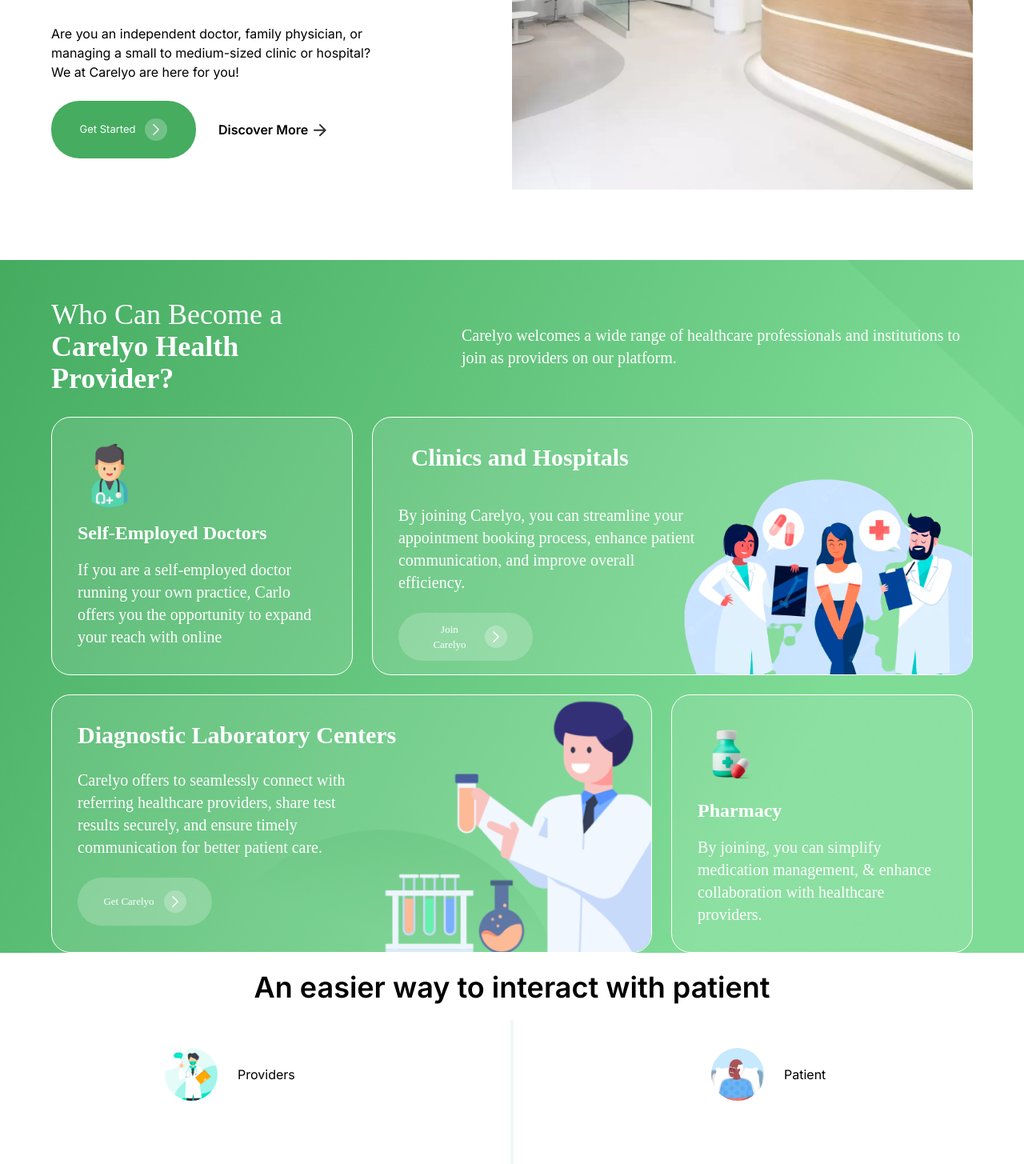
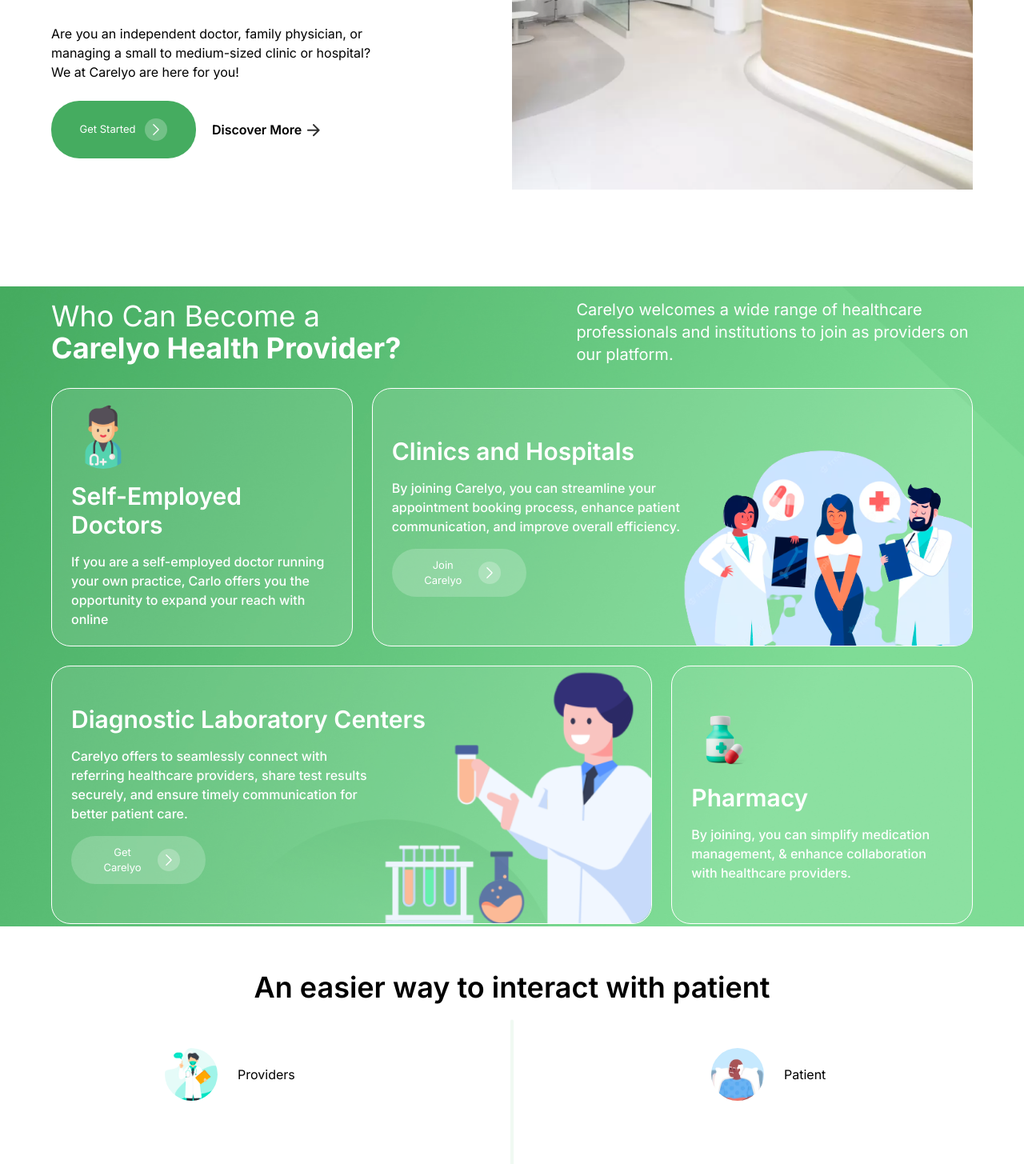
Before and after one commit to meeruu8282/next-mongodb-clerk, a Next.js app: page /providers/howItWorks in a window 1280 px wide. Shown: the part 600-2055 px from the top of the page at 80% size. Built offline with nearby package versions, Linux system fonts and the light colour scheme.

Commit message:
made the page responsive and mobile friendly

```diff
--- a/src/app/(pages)/providers/howItWorks/HowItWorksGreenbackground.tsx
+++ b/src/app/(pages)/providers/howItWorks/HowItWorksGreenbackground.tsx
@@ -57,21 +57,21 @@
     return (
         <>
 
-            <div className="flex flex-col w-[100%] justify-center bg-cover bg-center  h-auto items-center text-white gap-7"  style={{ backgroundImage: 'url("/Frame1000006593.jpg")' }}>
+            <div className="flex flex-col w-[100%] justify-center bg-cover bg-center items-center text-white gap-7 h-full" style={{ backgroundImage: 'url("/Frame1000006593.jpg")'}}>
                 {/* Header */}
-                <div className="flex w-[90%] flex-row justify-between items-center font-normal pt-12 ">
-                    <div className="flex justify-start items-center">
-                        <h1 className="font-[Poppins] text-4xl">{heading1} <span className="block font-bold">{heading1Bold}</span></h1>
+                <div className={`flex w-[90%] flex-row justify-between items-center font-normal mt-3 ${style.madeItToCol540}`}>
+                    <div className="flex justify-start items-center w-full">
+                        <h1 className="text-[Poppins] text-xl sm:text-2xl md:text-3xl lg:text-4xl xl:text-4xl ">{heading1} <span className="block font-bold">{heading1Bold}</span></h1>
                     </div>
-                    <div className="flex justify-end items-centerw-[90%]">
-                        <h2 className="font-[Poppins] text-xl w-[80%]"> {heading2} </h2>
+                    <div className="flex justify-end items-center ">
+                        <h2 className={`text-[Poppins] text-sm sm:text-base md:text-lg lg:text-xl xl:text-xl w-[90%] ${style.madeIt100Width540}`}> {heading2} </h2>
                     </div>
                 </div>
                 {/* Section */}
                 <div className="flex flex-col justify-center items-center gap-6 ">
                     <div className={`flex w-[90%] flex-row h-[100%] justify-center items-center gap-6 ${style.madeItToCol} `}>
-                        <div className={`flex flex-col w-2/6  h-[20.1875rem] justify-center items-start font-[Poppins] bg-white bg-opacity-10 border border-white rounded-3xl gap-4 p-8 ${style.madeItTo90Width} ${style.minHeight}`}>
-                            <div className={`flex justify-center items-center ${style.hidingImageW1080}  `}>
+                        <div className={`flex flex-col w-2/6  h-[20.1875rem] justify-center items-start text-[Poppins] bg-white bg-opacity-10 border border-white rounded-3xl gap-4 p-6 ${style.reducePaddingW350} ${style.madeItTo90Width} ${style.minHeight}`}>
+                            <div className={`hidden lg:flex  justify-center items-center ${style.hidingImageW1080}  `}>
                                 <Image
                                     layout="fixed"
                                     width={80}
@@ -81,21 +81,21 @@
                                 />
                             </div>
                             <div className="flex justify-center items-center">
-                                <h1 className="text-2xl font-semibold">{title1}</h1>
+                                <h1 className=" text-[Poppins] text-base sm:text-lg md:text-2xl lg:text-2xl xl:text-3xl font-semibold">{title1}</h1>
                             </div>
                             <div className="flex justify-center items-center">
-                                <p className="text-xl font-medium">{text1}</p>
+                                <p className="text-[Poppins] text-xs sm:text-sm md:text-sm lg:text-sm xl:text-base font-medium">{text1}</p>
                             </div>
                         </div>
-                        <div className={`flex w-4/6 h-[20.1875rem] font-[Poppins] border border-white rounded-3xl bg-white bg-opacity-10 ${style.madeItTo90Width} ${style.minHeight}`}>
-                            <div className={`flex flex-col w-3/4 justify-center items-start gap-6 p-8 ${style.madeItTo90Width} `}>
-                                <div className="flex justify-center items-center p-4">
-                                    <h1 className="font-semibold font-[Poppins] text-3xl">{title2}</h1>
+                        <div className={`flex w-4/6 h-[20.1875rem] text-[Poppins] border border-white rounded-3xl bg-white bg-opacity-10  ${style.madeItTo90Width} ${style.minHeight}`}>
+                            <div className={`flex flex-col w-3/4 justify-center items-start gap-4 p-6 ${style.madeIt100Width} ${style.changeWidthToFull} ${style.reducePaddingW350}`}>
+                                <div className="flex justify-center items-center">
+                                    <h1 className="text-[Poppins] text-base sm:text-lg md:text-2xl lg:text-2xl xl:text-3xl font-semibold">{title2}</h1>
                                 </div>
-                                <div className={`flex justify-center items-center w-[87%] ${style.makeWidth80} ${style.makeWidth75} ${style.text100width}`}>
-                                    <p className="text-xl font-medium w-full">{text2}</p>
+                                <div className={`flex justify-center items-center w-[87%] ${style.makeWidth80} ${style.makeWidth75} ${style.madeIt100Width}`}>
+                                    <p className="text-[Poppins] text-xs sm:text-sm md:text-sm lg:text-sm xl:text-base font-medium">{text2}</p>
                                 </div>
-                                <div className={`flex justify-center items-center ${style.buttonStart}`}>
+                                <div className={` justify-center items-center hidden md:flex ${style.hidingImageW780}`}>
                                     <CarelyoButton
                                         buttonText={`${buttonText1}`}
                                         color="third"
@@ -103,8 +103,11 @@
                                         size="small" />
                                 </div>
                             </div>
-                            <div className={`flex flex-col w-1/4 justify-end items-end ${style.hidingImageW1080}`} >
-                                <div className="w-[361px] h-[246px] justify-center items-center">
+
+
+
+                            <div className={`hidden lg:flex flex-col w-1/4 justify-end items-end ${style.hidingImageW1080}`} >
+                                <div className={` w-[361px] h-[246px] justify-center items-center `}>
                                     <Image
                                         layout="fixed"
                                         width={361}
@@ -116,10 +119,10 @@
                             </div>
                         </div>
                     </div>
-                    <div className={`flex w-[90%] flex-row-reverse h-[100%] justify-center items-center gap-6 ${style.madeItToCol}`}>
+                    <div className={`flex w-[90%] flex-row-reverse h-[100%] justify-center items-center gap-6 ${style.madeItToCol} ${style.addPaddingBottom}`}>
 
-                        <div className={`flex flex-col w-2/6  h-[20.1875rem] justify-center items-start font-[Poppins] bg-white bg-opacity-10 border border-white rounded-3xl gap-4 p-8 ${style.madeItTo90Width} ${style.minHeight}`}>
-                            <div className={`flex justify-center items-center ${style.hidingImageW1080}  `}>
+                        <div className={`flex flex-col w-2/6  h-[20.1875rem] justify-center items-start text-[Poppins] bg-white bg-opacity-10 border border-white rounded-3xl gap-4 p-6 ${style.reducePaddingW350} ${style.madeItTo90Width} ${style.minHeight}`}>
+                            <div className={` justify-center items-center hidden lg:flex  ${style.hidingImageW1080}`}>
                                 <Image
                                     layout="fixed"
                                     width={80}
@@ -129,23 +132,23 @@
                                 />
                             </div>
                             <div className="flex justify-center items-center">
-                                <h1 className="text-2xl font-semibold">{title4}</h1>
+                                <h1 className="text-[Poppins] text-base sm:text-lg md:text-2xl lg:text-2xl xl:text-3xl font-semibold">{title4}</h1>
                             </div>
                             <div className="flex justify-center items-center">
-                                <p className="text-xl font-medium">{text4}</p>
+                                <p className="text-[Poppins] text-xs sm:text-sm md:text-sm lg:text-sm xl:text-base font-medium">{text4}</p>
                             </div>
                         </div>
 
-                        <div className={`flex w-4/6 h-[20.1875rem] font-[Poppins] border border-white bg-white bg-opacity-10 rounded-3xl ${style.madeItTo90Width} ${style.minHeight}`}>
+                        <div className={`flex w-4/6 h-[20.1875rem] text-[Poppins]  border border-white bg-white bg-opacity-10 rounded-3xl ${style.madeItTo90Width} ${style.minHeight}`}>
 
-                            <div className={`flex flex-col w-3/4 justify-center items-start gap-6 p-8 `}>
+                            <div className={`flex flex-col w-3/4 justify-center items-start gap-4 p-6 ${style.reducePaddingW350} ${style.madeIt100Width} ${style.reducePaddingW350}`}>
                                 <div className="flex justify-center items-center">
-                                    <h1 className="font-semibold font-[Poppins] text-3xl">{title3}</h1>
+                                    <h1 className="text-[Poppins] text-base sm:text-lg md:text-2xl lg:text-2xl xl:text-3xl font-semibold">{title3}</h1>
                                 </div>
-                                <div className={`w-[87%] flex justify-center items-center  ${style.makeWidth80} ${style.makeWidth75} ${style.text100width}`}>
-                                    <p className="text-xl font-medium">{text3}</p>
+                                <div className={`w-[87%] flex justify-center items-center  ${style.makeWidth80} ${style.makeWidth75} ${style.madeIt100Width}`}>
+                                    <p className="text-[Poppins] text-xs sm:text-sm md:text-sm lg:text-sm xl:text-base font-medium">{text3}</p>
                                 </div>
-                                <div className={`flex justify-center items-center ${style.buttonStart}`}>
+                                <div className={` justify-center items-center hidden md:flex ${style.hidingImageW780}`}>
                                     <CarelyoButton
                                         buttonText={`${buttonText2}`}
                                         color="third"
@@ -153,7 +156,7 @@
                                         size="small" />
                                 </div>
                             </div>
-                            <div className={`flex flex-col w-1/4 justify-end items-end ${style.hidingImageW1080}`} >
+                            <div className={`hidden lg:flex flex-col w-1/4 justify-end items-end ${style.hidingImageW1080}`} >
                                 <div className="w-[361px]  justify-center items-center">
                                     <Image
                                         layout="fixed"
--- a/src/app/(pages)/providers/howItWorks/HowItWorksWelcome.tsx
+++ b/src/app/(pages)/providers/howItWorks/HowItWorksWelcome.tsx
@@ -35,26 +35,26 @@
 
             <div className="leftside w-[100%] flex flex-col justify-center items-center gap-6">
 
-                <div className={`flex w-full justify-start items-center ${style.make85Width}`}>
-                    <h1 className="text-base text-sage font-semibold text-[Poppins]">
+                <div className={`flex w-full justify-start items-center ${style.make100Width1240}`}>
+                    <h1 className="text-sm sm:text-base md:text-base lg:text-base xl:text-base text-sage font-semibold text-[Poppins]">
                         {welcomeText}
                     </h1>
                 </div>
 
                 <div className={`flex w-full justify-start items-center ${style.flexJusticeCenter}`}>
-                    <h2 className={`text-6xl w-[45%] ${style.make85Width} font-semibold text-[Poppins]`}>
+                    <h2 className={`text-4xl sm:text-5xl md:text-5xl lg:text-6xl xl:text-6xl  w-[50%] ${style.make100Width1240} font-semibold text-[Poppins]`}>
                         {text1}
                     </h2>
                 </div>
 
                 <div className={`flex w-full justify-start items-center ${style.flexJusticeCenter}`}>
-                    <p className={`text-md w-[70%] ${style.make85Width} font-normal text-[Poppins]`}>
+                    <p className={`text-sm sm:text-base md:text-base lg:text-base xl:text-base w-[70%] ${style.make100Width1240} font-normal text-[Poppins]`}>
                         {text2}
                     </p>
                 </div>
 
-                <div className={`flex flex-row w-full justify-start items-center gap-7 ${style.flexColumn} ${style.make85Width}`}>
-                    <div className="">
+                <div className={`flex flex-row w-full justify-start items-center gap-2 ${style.flexColumn} ${style.make100Width1240}`}>
+                    <div className={`flex justify-start items-center ${style.width100On380}`}>
                         <CarelyoButton
                             buttonText={textButton1}
                             buttonSize="vLB"
@@ -62,10 +62,12 @@
                             size="small"
                         />
                     </div>
-                    <div className="flex">
-                        <div className="w-full ">
+                    <div className="flex w-full justify-start items-center pl-3">
+
+                    <div className="flex justify-center items-center">
+                        <div className="w-full">
                             <div className="w-[7.2rem] h-[1.4rem]">
-                                <div className="font-semibold text-base text-black text-[Poppins]">
+                                <div className="font-semibold text-sm sm:text-base md:text-base lg:text-base xl:text-base text-black text-[Poppins]">
                                     {textButton2}
                                 </div>
                             </div>
@@ -102,9 +104,12 @@
 
                 </div>
 
+
+                </div>
+
             </div>
 
-            <div className={`w-full h-[100%] flex justify-end items-center ${style.hidingImage}`}>
+            <div className={`rightside w-full h-[100%] block justify-end items-center ${style.hidingImage}`}>
                 <Image
                     src={imageSrc}
                     alt="entre"
--- a/src/app/(pages)/providers/howItWorks/checkTextBox.tsx
+++ b/src/app/(pages)/providers/howItWorks/checkTextBox.tsx
@@ -19,7 +19,7 @@
     <div className=" flex flex-col justify-start items-center gap-2 ">
     <div className="flex flex-row justify-center items-center w-full">
       <div className="h-auto w-auto rounded-2xl p-2 bg-sage bg-opacity-[10%] gap-3">
-      <div className="w-auto h-auto rounded-full items-center">
+      <div className="w-auto h-auto rounded-full  items-center">
               <svg
                 width="20"
                 height="21"
@@ -35,11 +35,11 @@
             </div>
       </div>
 
-      <h1 className={`w-[100%] h-[38px] text-[poppins] text-2xl font-semibold pl-2 ${style.textXlarge}`}>
+      <h1 className={`w-[100%] h-[38px] text-[Poppins] text-lg sm:text-xl md:text-xl lg:text-2xl xl:text-2xl font-semibold pl-2 ${style.changeHeightToAuto}`}>
         {header}
       </h1>
     </div>
-    <div className={`w-[100%] h-[128px] opacity-50 text-[poppins] text-xl font-normal ${style.textSmall}`}>
+    <div className={` w-[100%] h-[128px] opacity-50 text-[Poppins] text-sm sm:text-base md:text-base lg:text-lg xl:text-xl font-normal ${style.changeHeightToAuto}`}>
       {paragraph}
     </div>
   </div>
--- a/src/app/(pages)/providers/howItWorks/page.tsx
+++ b/src/app/(pages)/providers/howItWorks/page.tsx
@@ -20,7 +20,7 @@
 
 
 
-    <div className="w-screen justify-center items-center flex flex-col">
+    <div className="w-full justify-center items-center flex flex-col mb-auto">
        {/* <BlurBackGroundDesign />  */}
       <div className="w-full flex justify-center items-center min-h-screen">
         <HowItWorksWelcome
@@ -34,7 +34,7 @@
       </div>
 
 
-      <div className="w-full flex justify-center items-center h-screen ">
+      <div className="w-full flex justify-center items-center h-screen  mx-auto my-auto">
         <HowItWorksGreenbackground
           heading1={"Who Can Become a"}
           heading1Bold={"Carelyo Health Provider?"}
@@ -59,7 +59,7 @@
 
 
 
-      <div className="flex flex-col w-full mx-auto justify-center h-full items-center text-[Poppins] mt-14">
+      <div className={`block flex-col w-full justify-center h-full items-center text-[Poppins] mx-auto my-auto mt-14 ${style.hideMobileMode}`}>
 
         <div className="w-full justify-center flex items-center mb-5">
           <h1 className="text-[Poppins] font-semibold text-4xl">
@@ -67,7 +67,7 @@
           </h1>
         </div>
 
-        <div className={`flex flex-row w-[100%] justify-center${style.make85Width}`}>
+        <div className={`flex flex-row w-[100%] justify-center ${style.make85Width}`}>
           <div className="leftside w-[100%]  flex flex-col items-center justify-start">
             <div className="flex items-center justify-between w-[185px] h-[66px] mb-[6%] mt-[6%]">
               <div className="w-[66px] h-[66px]">
@@ -186,16 +186,73 @@
             imageSrc2={"/mobilePhonehowitworksimage707.png"}
             text1={"During the consultation, providers engage with the client, conduct assessments, diagnose conditions, recommend treatments, and provide medical advice."}
             listText1={"Virtual consultation or visit your provider in person."}
-            listText2={"Discuss your health concerns, receive medical advice, and ask any questions you may have."}   />
+            listText2={"Discuss your health concerns, receive medical advice, and ask any questions you may have."} />
         </div>
 
       </div>
 
 
 
-      <div className="Mobilemode twoside section">
+
+      <div className={`Mobilemode twoside section flex-col w-full justify-center items-center mx-auto my-auto h-full hidden ${style.showMobileMode}`}>
 
 
+
+      <div className="w-full justify-center flex items-center mb-[12%] mt-[10%]">
+          <h1 className="text-[Poppins] font-semibold text-lg sm:text-3xl md:text-4xl lg:text-4xl xl:text-4xl">
+            An easier way to interact with patient
+          </h1>
+        </div>
+
+
+
+
+
+
+        <div className="flex flex-col justify-center items-center gap-6">
+        <HowItWorksPartOne
+          hashtagNumber={"#1"}
+          header={" Registration & Profile Creation"}
+          imageSrc={"/iPadPro.png"}
+          text1={"Registering as healthcare service providers."}
+          text2={"Create a comprehensive profile by entering their personal information"} />
+
+
+
+
+
+        <HowItWorksPartTwo
+          hashtagNumber={"#2"}
+          header={"Listing Services and Availability"}
+          text1={"List the healthcare services they offer on their profile page."}
+          text2={"Shares their clinic.carelyo.io website with patient"}
+          imageSrc={"/Group 1000005951 1 (1).svg"} />
+
+        <HowItWorksThree
+          imageSrc={"/NewMacbookProMockupFrontView.png"}
+          hashtagNumber={"#3"}
+          header={"Write your heading here"}
+          text1={"Visit the website provided by your provider to access their Carelyo platform."}
+          text2={"If it's your first time using the Carelyo platform, complete your profile by providing necessary personal and medical information."} />
+
+        <HowItWorksPartFour
+          hashtagNumber={"#4"}
+          header={"Appointment Booking"}
+          imageSrc={"/drsamuel.jpg"}
+          text1={`Select the "See a Doctor" option to schedule an appointment.`}
+          text2={"Choose a convenient date and time for your appointment."} />
+        <HowItWorksPartFive
+          hashtagNumber={"#5"}
+          header={"Consultation and Care"}
+          imageSrc1={"/ipadimagehowItWorks708.png"}
+          imageSrc2={"/mobilePhonehowitworksimage707.png"}
+          text1={"During the consultation, providers engage with the client, conduct assessments, diagnose conditions, recommend treatments, and provide medical advice."}
+          listText1={"Virtual consultation or visit your provider in person."}
+          listText2={"Discuss your health concerns, receive medical advice, and ask any questions you may have."} />
+
+
+
+     </div>
      </div>
 
 
@@ -213,7 +270,7 @@
           checkmarkboxheader2={"Easy Appointment Management"}
           checkmarkboxparagraph2={"Through the integrated scheduling system, you can effortlessly manage and organize appointments, set availability, and view upcoming consultations. "}
           checkmarkboxheader3={"Synchronized Patient Communication"}
-        checkmarkboxparagraph3={"Communication between providers and patients using the platform's you can interact with patients before, during, and after consultations."}/>
+          checkmarkboxparagraph3={"Communication between providers and patients using the platform's you can interact with patients before, during, and after consultations."} />
 
       </div>
 
```
Also changed, not shown: src/app/(pages)/providers/howItWorks/HowItWorksBenefits.tsx (+4 -4 lines), src/app/(pages)/providers/howItWorks/HowItWorksPartFour.tsx (+6 -4 lines), src/app/(pages)/providers/howItWorks/HowItWorksPartOne.tsx (+4 -4 lines), src/app/(pages)/providers/howItWorks/HowItWorksPartTwo.tsx (+4 -4 lines), src/app/(pages)/providers/howItWorks/HowItWorksThree.tsx (+5 -5 lines), src/app/(pages)/providers/howItWorks/howItWork.module.css (+147 -77 lines), src/app/(pages)/providers/howItWorks/howItWorksPartFive.tsx (+10 -10 lines). Lines whose indentation alone changed are shown as unchanged.
